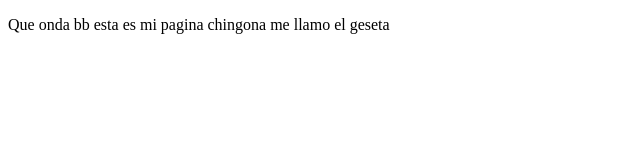
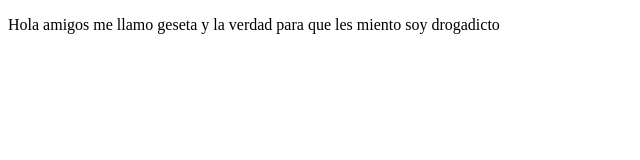
Before and after one commit to ImWalterGZ/Prework, a plain HTML site: page index.html in a window 1280 px wide. Shown: the whole page, without its empty margins (0-640 px from the left). Drawn offline with Linux system fonts and the light colour scheme.

```diff
--- a/index.html
+++ b/index.html
@@ -8,7 +8,7 @@
 </head>
 <body>
     <p>
-        Que onda bb esta es mi pagina chingona me llamo el geseta
+        Hola amigos me llamo geseta y la verdad para que les miento soy drogadicto
     </p>
 </body>
 </html>
```
